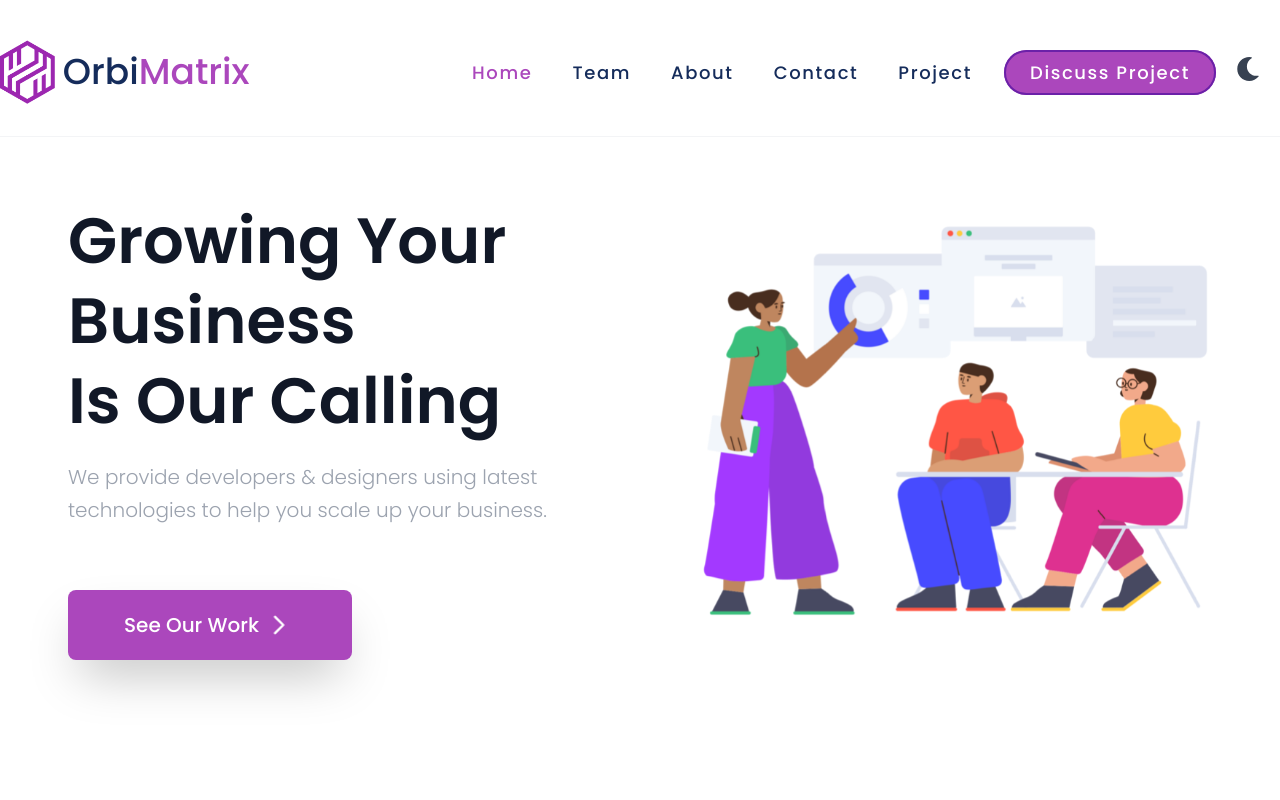
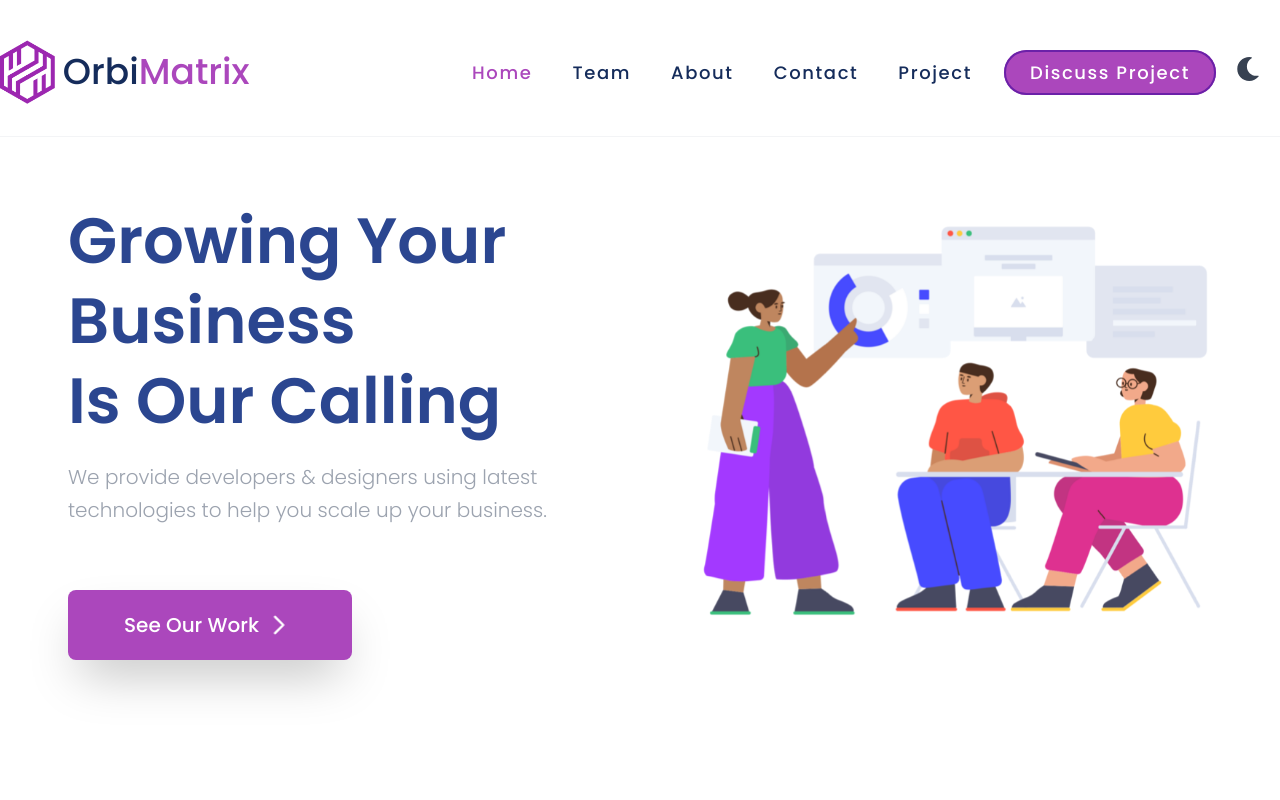
Before and after one commit to MDaniyalTariq/orbimatrix, a React (Create React App) app: page / in a window 1280 px wide. Shown: the top 800 px of the page. Built offline with nearby package versions, Linux system fonts and the light colour scheme.

Commit message:
Added `// @ts-nocheck` comment at the top of Hero.js file and changed `dark:text-light-theme-blue` to `text-light-theme-blue` in the h1 element's className.

```diff
--- a/src/parts/Hero.js
+++ b/src/parts/Hero.js
@@ -1,3 +1,4 @@
+// @ts-nocheck
 import React from "react";
 
 import { Fade } from "react-awesome-reveal";
@@ -10,7 +11,7 @@ export default function Hero() {
   return (
     <section className="hero">
       <div className="w-full mt-8 lg:w-1/2 xl:pl-12 sm:pr-2">
-        <h1 className="mb-5 text-5xl font-bold leading-tight sm:text-6xl dark:text-light-theme-blue">
+        <h1 className="mb-5 text-5xl font-bold leading-tight sm:text-6xl text-light-theme-blue">
           Growing Your Business <br />
           Is Our Calling
         </h1>
```
